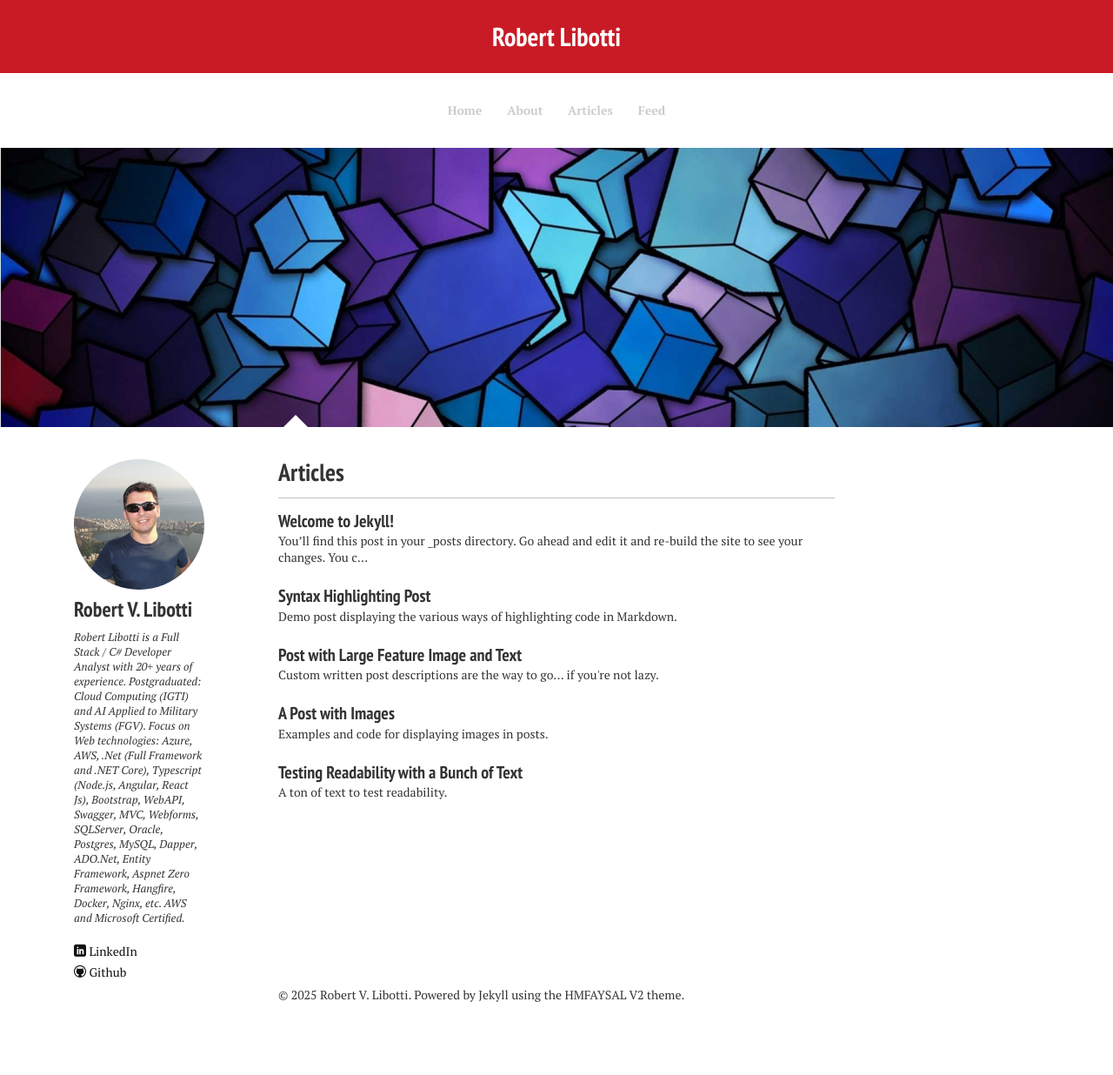
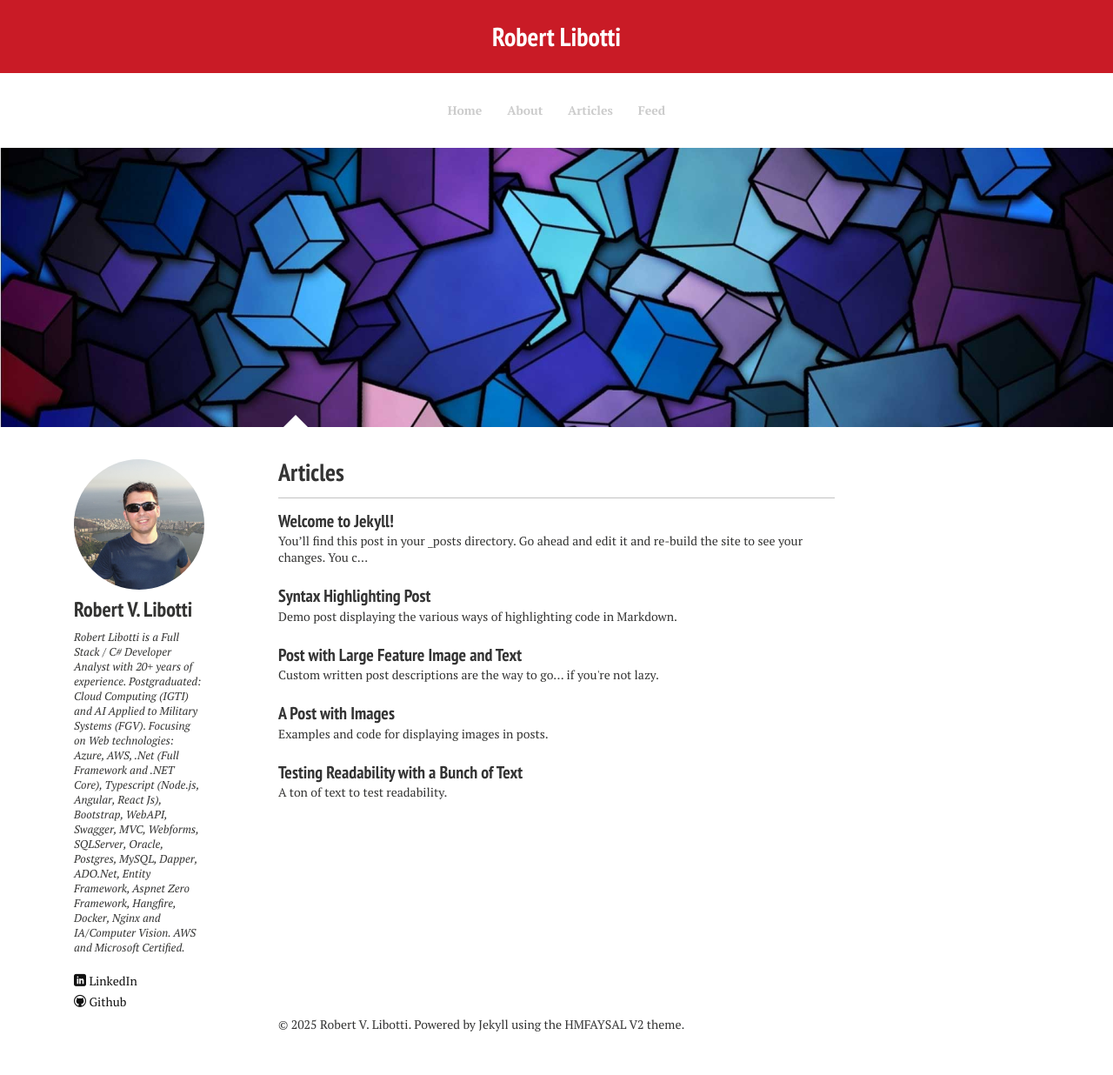
Before and after one commit to libotti/blog-libotti, a Jekyll site: the page built from index.md, in a window 1280 px wide. Shown: the whole page at 87% size. Built offline with Jekyll 4.4.1, drawn with Linux system fonts in a browser that asks for light colours; nearby versions of some CDN libraries; before the commit the page ends 1202 px from its top, so only the background shows below that.

```diff
--- a/_config.yml
+++ b/_config.yml
@@ -2,13 +2,13 @@ title:            Robert Libotti
 tagline:          Life without Pants!
 description:      An awesome Jekyll theme by Engineer Hossain Mohd Faysal featuring a slide out drawer navigation for mobile browsers.
 # Your site's domain goes here. Leave localhost server or blank when working locally.
-url:              http://robert.libotti.com.br
+url:              https://robert.libotti.com.br
 
 # Owner/author information
 owner:
   name:           Robert V. Libotti
   avatar:         bio-photo.jpg
-  bio:            "Robert Libotti is a Full Stack / C# Developer Analyst with 20+ years of experience. Postgraduated: Cloud Computing (IGTI) and AI Applied to Military Systems (FGV). Focus on Web technologies: Azure, AWS, .Net (Full Framework and .NET Core), Typescript (Node.js, Angular, React Js), Bootstrap, WebAPI, Swagger, MVC, Webforms, SQLServer, Oracle, Postgres, MySQL, Dapper, ADO.Net, Entity Framework, Aspnet Zero Framework, Hangfire, Docker, Nginx, etc. AWS and Microsoft Certified."
+  bio:            "Robert Libotti is a Full Stack / C# Developer Analyst with 20+ years of experience. Postgraduated: Cloud Computing (IGTI) and AI Applied to Military Systems (FGV). Focusing on Web technologies: Azure, AWS, .Net (Full Framework and .NET Core), Typescript (Node.js, Angular, React Js), Bootstrap, WebAPI, Swagger, MVC, Webforms, SQLServer, Oracle, Postgres, MySQL, Dapper, ADO.Net, Entity Framework, Aspnet Zero Framework, Hangfire, Docker, Nginx and IA/Computer Vision. AWS and Microsoft Certified."
   email:          robert.libotti@gmail.com
   # Social networking links are used in author-bio sidebar. Update and remove as you like.
   # To register at HMFAYSAL SOCIAL, visit http://social.hmfaysal.tk
```
